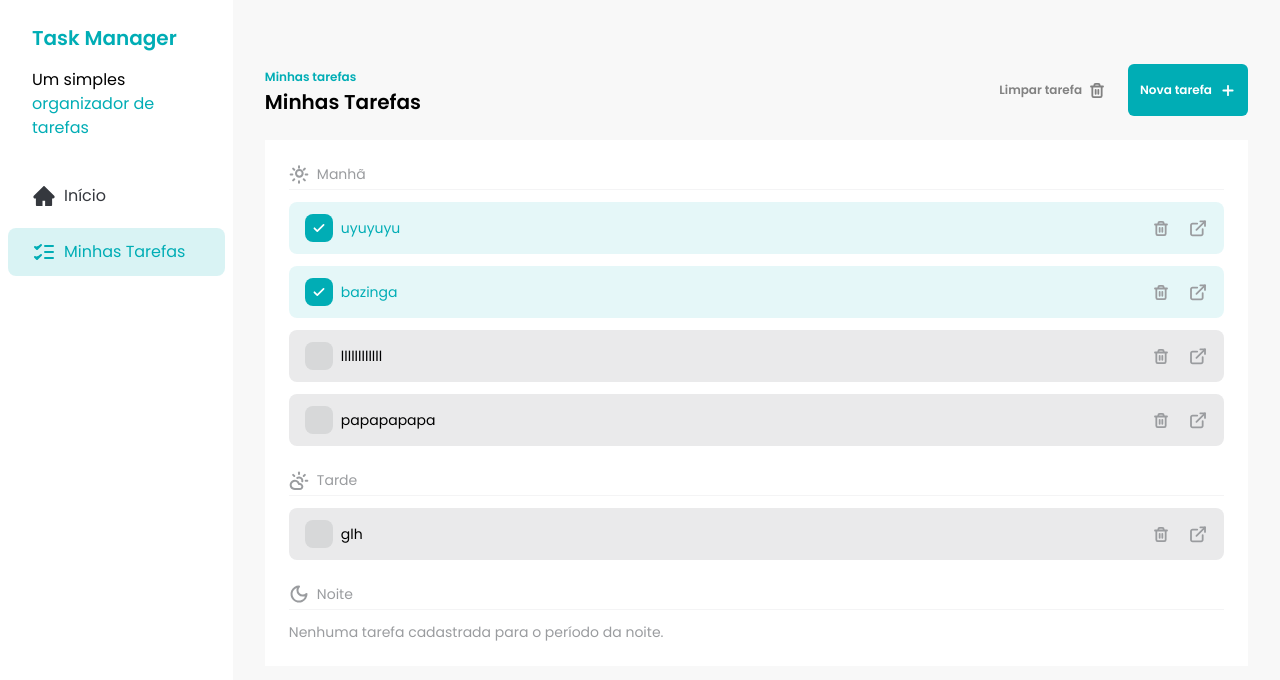
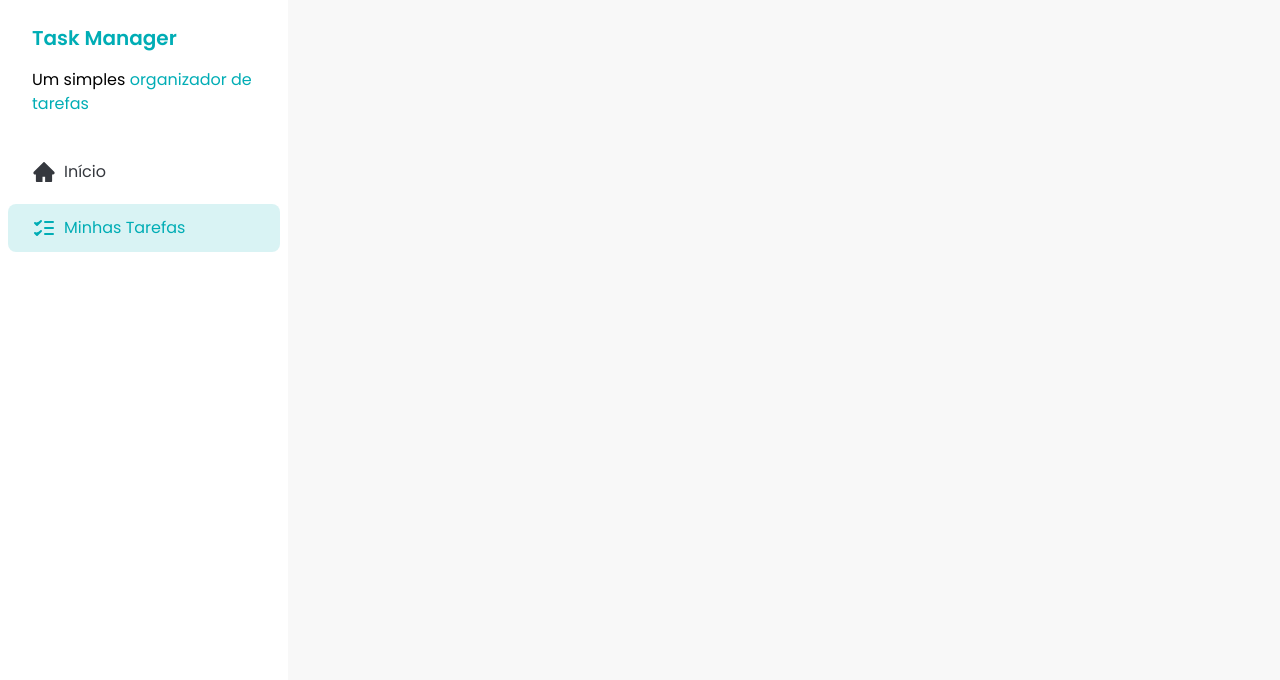
Before and after one commit to MarcusLinck/fsc-task-manager, a React (Vite) app: page / in a window 1280 px wide. Shown: the top 680 px of the page. Built offline with nearby package versions, Linux system fonts and the light colour scheme; data requests are answered from the project's data file.

Commit message:
feat: add home and tasks page

```diff
--- a/src/App.jsx
+++ /dev/null
@@ -1,13 +0,0 @@
-import Sidebar from './components/Sidebar.jsx'
-import Tasks from './components/Tasks.jsx'
-
-function App() {
-  return (
-    <div className="flex">
-      <Sidebar />
-      <Tasks />
-    </div>
-  )
-}
-
-export default App
--- a/src/components/Sidebar.jsx
+++ b/src/components/Sidebar.jsx
@@ -4,7 +4,7 @@
 import SidebarButton from './SidebarButton.jsx'
 const Sidebar = () => {
   return (
-    <div className="h-screen w-72 bg-white">
+    <div className="h-screen w-72 min-w-72 bg-white">
       <div className="space-y-4 px-8 py-6">
         <h1 className="text-xl font-semibold text-brand-primary">
           Task Manager
@@ -22,10 +22,12 @@
             Início
           </SidebarButton>
         </Link>
-        <SidebarButton color="selected">
-          <TasksIcon />
-          Minhas Tarefas
-        </SidebarButton>
+        <Link to="/tasks">
+          <SidebarButton color="selected">
+            <TasksIcon />
+            Minhas Tarefas
+          </SidebarButton>
+        </Link>
       </div>
     </div>
   )
--- a/src/hooks/data/use-add-task.js
+++ b/src/hooks/data/use-add-task.js
@@ -1,4 +1,5 @@
 import { useMutation, useQueryClient } from '@tanstack/react-query'
+
 import { api } from '../../lib/axios'
 
 export const useAddTask = () => {
--- /dev/null
+++ b/src/pages/Home.jsx
@@ -0,0 +1,11 @@
+import Sidebar from '../components/Sidebar'
+
+const HomePage = () => {
+  return (
+    <div className="flex">
+      <Sidebar />
+    </div>
+  )
+}
+
+export default HomePage
--- /dev/null
+++ b/src/pages/Tasks.jsx
@@ -0,0 +1,13 @@
+import Sidebar from '../components/Sidebar.jsx'
+import Tasks from '../components/Tasks.jsx'
+
+function TasksPage() {
+  return (
+    <div className="flex">
+      <Sidebar />
+      <Tasks />
+    </div>
+  )
+}
+
+export default TasksPage
```
Also changed, not shown: src/main.jsx (+7 -2 lines).
